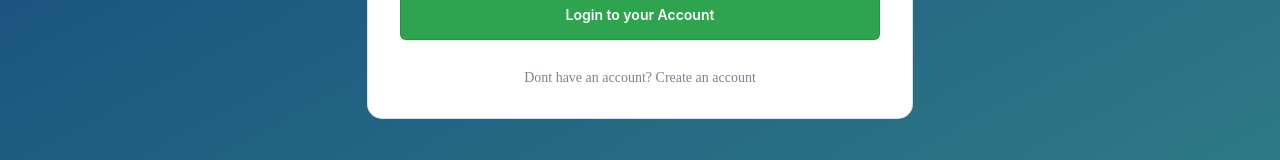
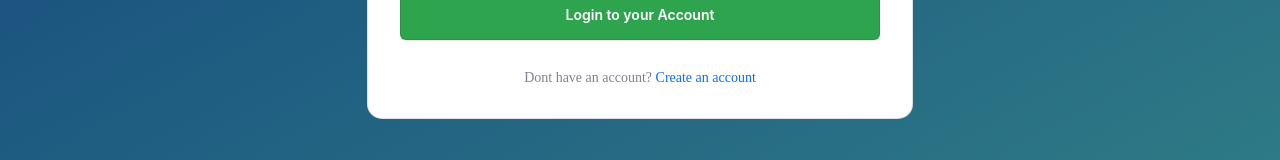
Before and after one commit to SymplyMatt/Paylode, a React (Create React App) app: page /login in a window 1280 px wide. Shown: the part 531-691 px from the top of the page. Built offline with nearby package versions, Linux system fonts and the light colour scheme.

Commit message:
login page

```diff
--- a/src/index.css
+++ b/src/index.css
@@ -1351,12 +1351,19 @@ background-position: 50%;
   color: #808191;
   font-size: 14px;
 }
+.login-container .new-account span{
+  color: #0d6efd;
+}
+
+
 @media (max-width:700px) {
   .input-one-container,
     .input-two-container {
       width: 400px;
     }
 }
+
+
 @media (max-width:550px) {
   .input-one-container,
     .input-two-container {
```
